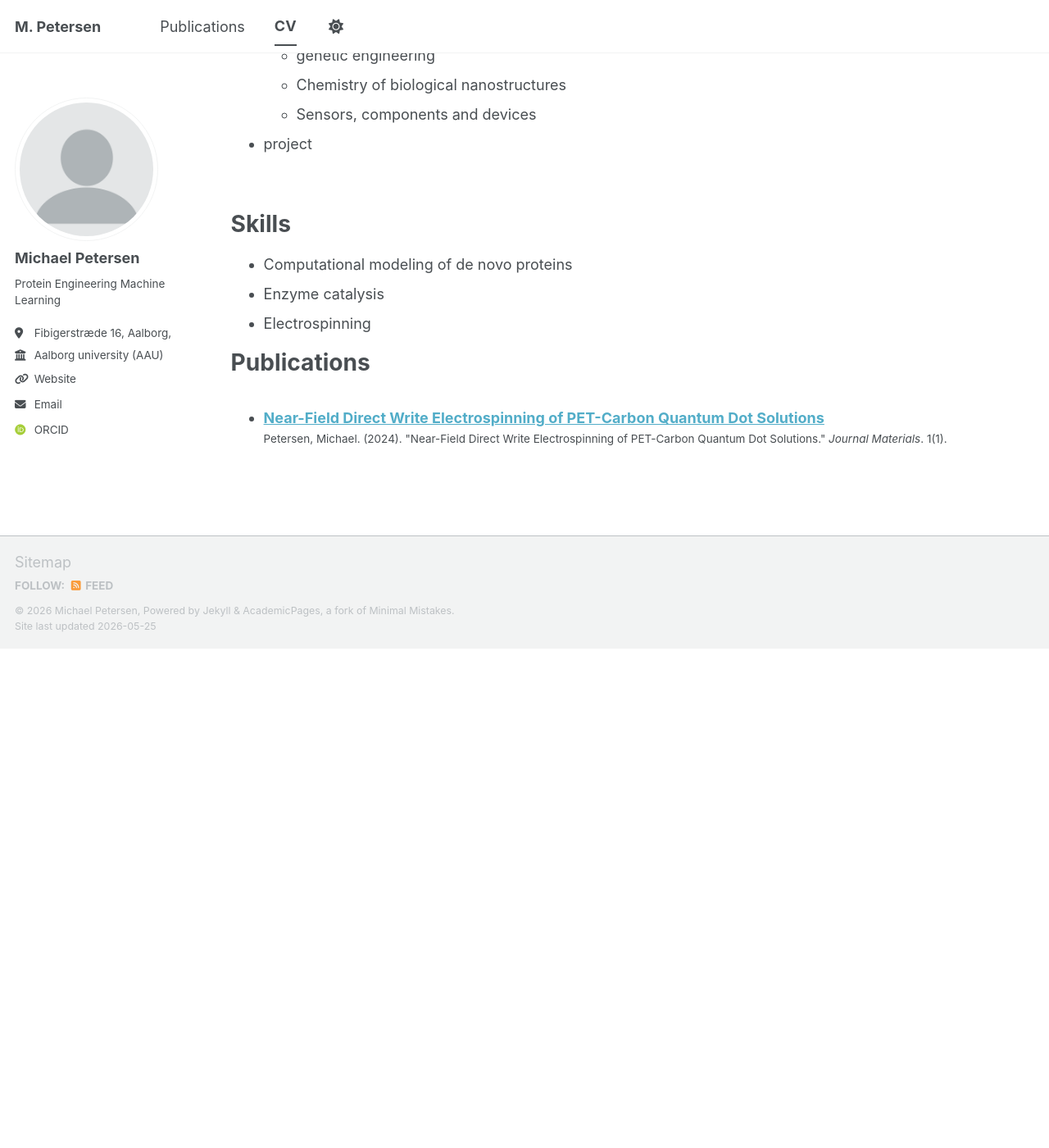
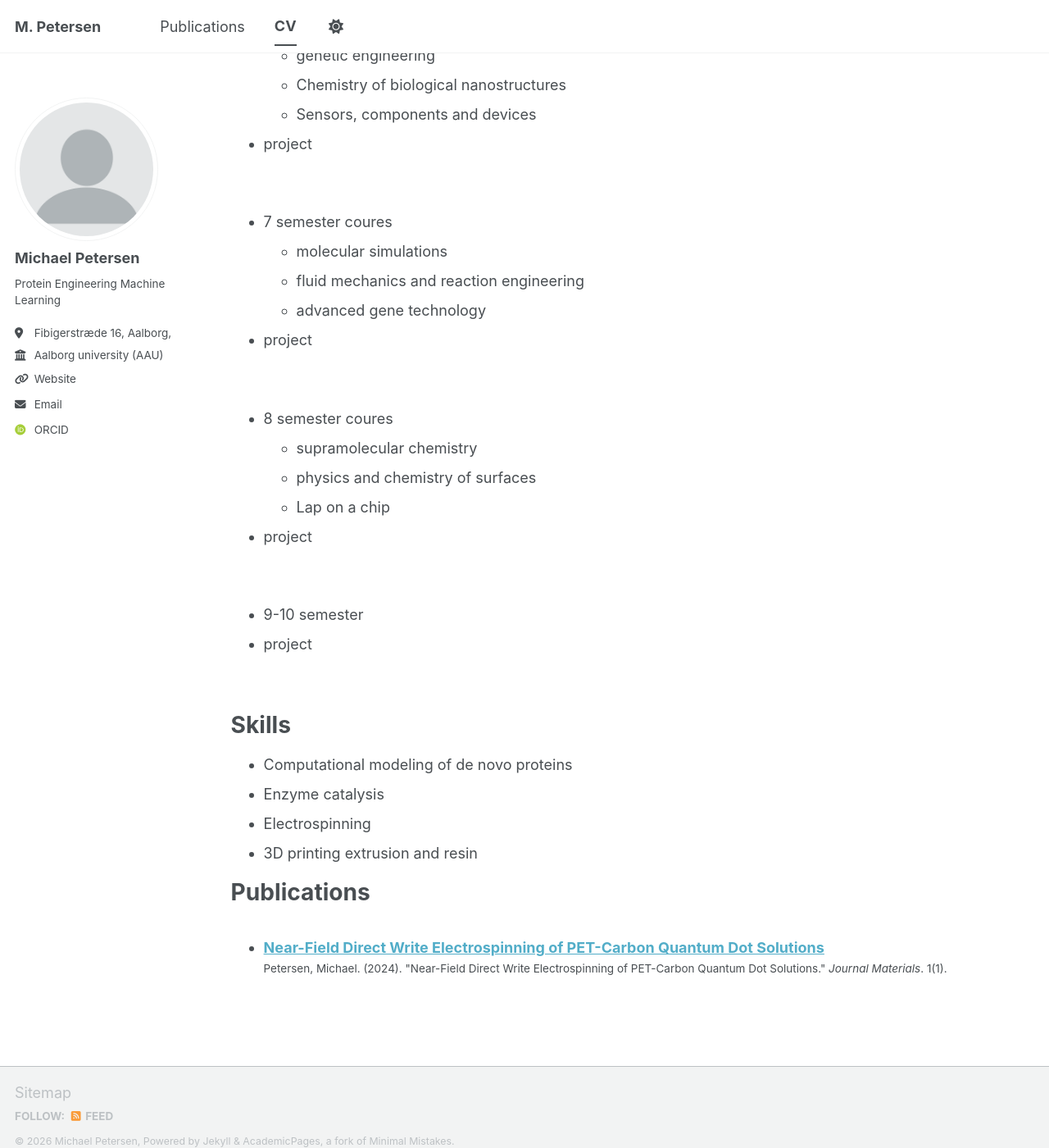
Before and after one commit to michipetersen18-rgb/cv_michael, a Jekyll site: the page built from _pages/cv.md, in a window 1280 px wide and 1400 px high, scrolled down 1890 px. Shown: the whole window at 82% size. Built offline with Jekyll 4.4.1, drawn with Linux system fonts in a browser that asks for light colours; some web fonts are replaced; a script bundle is joined from its source files by our own code; library files that are not in the unit come from our copies; before the commit the page ends 2681 px from its top, so only the background shows below that.

Commit message:
Update cv.md

```diff
--- a/_pages/cv.md
+++ b/_pages/cv.md
@@ -78,6 +78,28 @@ educational lectures and project experience
 * project
 
 &nbsp;
+ * 7 semester coures
+    * molecular simulations
+    * fluid mechanics and reaction engineering
+    * advanced gene technology
+* project
+
+&nbsp;
+
+ * 8 semester coures
+    * supramolecular chemistry
+    * physics and chemistry of surfaces
+    * Lap on a chip
+* project
+
+&nbsp;
+
+ * 9-10 semester
+* project
+
+&nbsp;
+
+
 
 
 
@@ -86,6 +108,7 @@ Skills
 * Computational modeling of de novo proteins
 * Enzyme catalysis
 * Electrospinning
+* 3D printing extrusion and resin
 
 
 Publications
```
